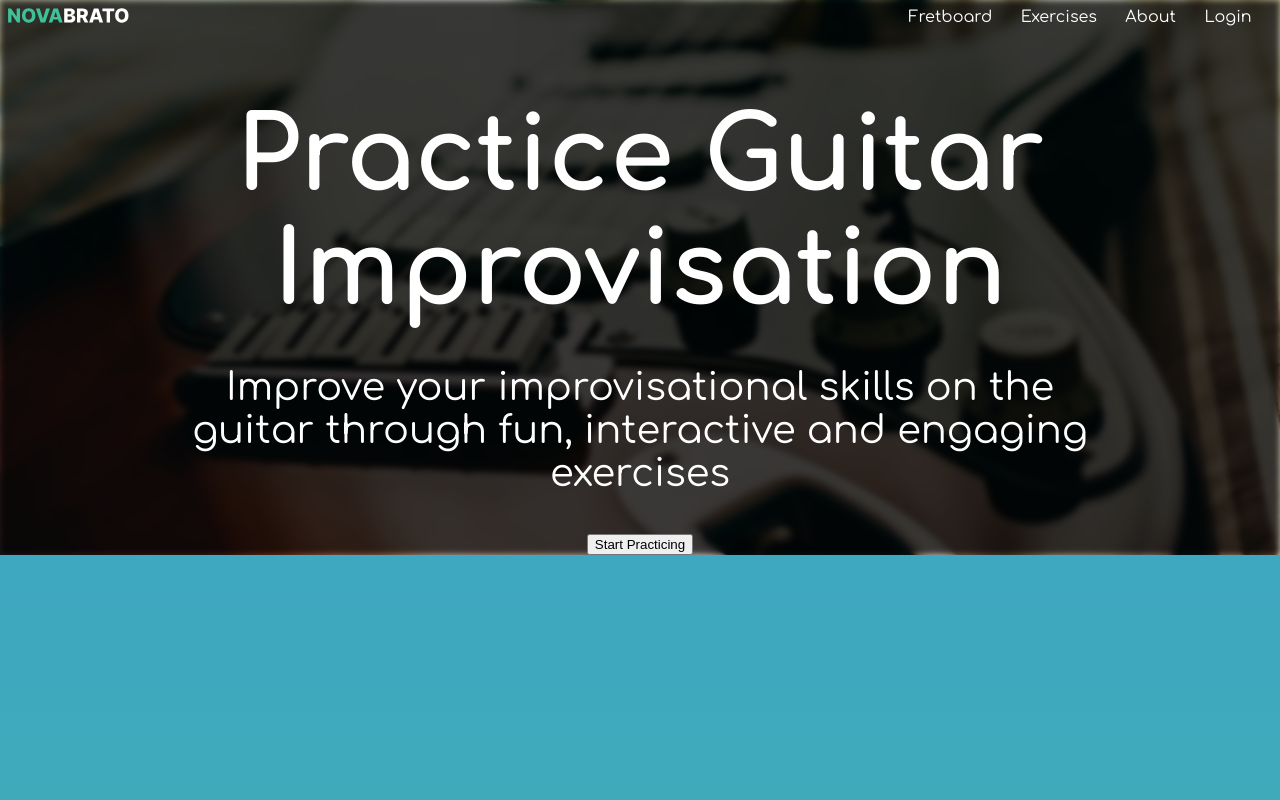
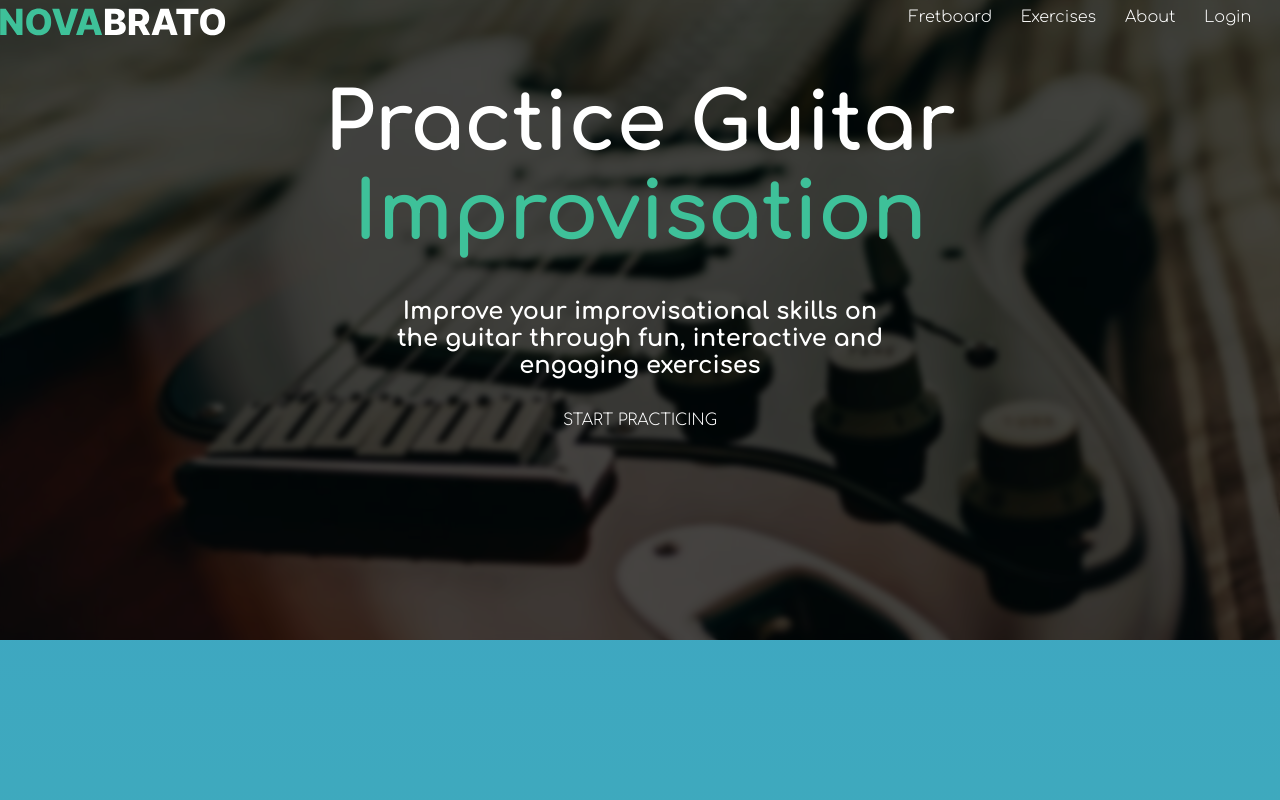
Before and after one commit to NovaSharx/Novabrato-Outdated-, a plain HTML site: page index.html in a window 1280 px wide. Shown: the top 800 px of the page. Drawn offline with Linux system fonts and the light colour scheme.

Commit message:
Improved the HTML layout and CSS styling

```diff
--- a/css/styles.css
+++ b/css/styles.css
@@ -7,17 +7,12 @@ body {
     margin: 0;
     color: white;
     font-family: 'Comfortaa';
+    font-weight: 100;
 }
 
 header {
-    overflow-x: hidden;
     position: absolute;
-    z-index: 1;
-}
-
-header a {
-    text-decoration: none;
-    color: white;
+    z-index: 3;
 }
 
 #header-content {
@@ -25,60 +20,103 @@ header a {
     padding: 8px 0px;
     width: 100vw;
     justify-content: space-between;
-    /* backdrop-filter: blur(100px); */
-}
-
-#header-logo {
-    padding: 0px 8px;
-    font-size: 8px;
-    height: 15px;
-    width: auto;
 }
 
 #main-navigation {
     display: flex;
     justify-content: space-evenly;
     width: 400px;
+    overflow-x: hidden;
 }
 
-#hero-banner {
+.nav-link {
+    text-decoration: none;
+    color: white;
+}
+.nav-link:hover {
+    text-decoration: underline;
+    text-decoration-thickness: 3px;
+    color: #3EC199;
+}
+
+main {
+    width: 100%;
+    min-height: 3000px;
+    background: rgb(62, 193, 153);
+    background: linear-gradient(0deg, rgba(62, 193, 153, 1) 0%, rgba(62, 167, 193, 1) 80%);
+}
+
+#guitar-overlay {
+    position: absolute;
+    width: 100%;
+    height: 100vmax;
+    display: flex;
+    z-index: 3;
+}
+
+#hero-section {
     background-image: url('/Inspiration/guitar-music-strings-bass-guitar-wallpaper-preview.jpg');
     background-size: cover;
     background-repeat: no-repeat;
-    background-position: center center;
+    background-position: center 20%;
+    height: 80vh;
+}
+
+#hero-section::before {
+    position: absolute;
+    background-color: rgba(0, 0, 0, 0.7);
+    backdrop-filter: blur(3px);
+    width: 100%;
+    height: 80vh;
+    content: '';
 }
 
 #headline-content {
-    backdrop-filter: blur(3px) brightness(25%);
-    padding: 100px 50px 0px 50px;
+    position:absolute;
+    z-index: 2;
+    height: 80vh;
+    width: 100vw;
+    text-align: center;
+    overflow: hidden;
 }
 
-#headline h1 {
-    margin: 0;
-    font-size: 8vw;
-    text-align: center;
+#headline {
+    margin-top: 1em;
+    margin-bottom: 0.5em;;
+    font-size: 5em;
+}
+
+#headline span {
+    color: #3EC199;
 }
 
 #sub-headline {
-    padding: 0px 10vw;
-    font-size: 3vw;
-    text-align: center;
+    max-width: 500px;
+    margin: auto;
 }
 
 #call-to-action {
-    text-align: center;
+    margin: 2em auto;
 }
 
-main {
-    width: 100vw;
-    min-height: 1600px;
-    background: rgb(62, 193, 153);
-    background: linear-gradient(0deg, rgba(62, 193, 153, 1) 0%, rgba(62, 167, 193, 1) 100%);
+#launch-practice {
+    text-decoration: none;
+    color: white;
+}
+
+#main-content {
+    padding-top: 15em;
+}
+
+#virtual-fretboard-container {
+    margin: 2.5em;
+    height: 1400px;
+    background-color: rgba(0, 0, 0, 0.8);
+    border-radius: 50px
 }
 
 footer {
+    padding: 1em;
     color: white;
     background-color: black;
 }
-
-@media (max-width: 800px) {}
--- a/index.html
+++ b/index.html
@@ -14,42 +14,61 @@
 </head>
 
 <body>
+
     <header>
         <div id="header-content">
+            <div id="home-logo">
                 <a href="./index.html">
-                <img src="./Assets/SVGs/NOVABRATO Logo.svg" alt="Novabrato Logo" id="header-logo">
+                    <img id="header-logo" src="./Assets/SVGs/NOVABRATO Logo.svg" alt="Novabrato Logo">
                 </a>
+            </div>
             <div id="main-navigation">
-                <a href="">Fretboard</a>
-                <a href="">Exercises</a>
-                <a href="">About</a>
-                <a href="">Login</a>
+                <a class="nav-link" href="">Fretboard</a>
+                <a class="nav-link" href="">Exercises</a>
+                <a class="nav-link" href="">About</a>
+                <a class="nav-link" href="">Login</a>
             </div>
         </div>
     </header>
-    <div id="hero-banner">
+
+    <main>
+
+        <!-- <div id="guitar-overlay">
+            <img id="guitar-opening" src="./Assets/SVGs/Guitar_Opening.svg" alt="">
+            <img id="guitar-strings" src="./Assets/SVGs/Strings.svg" alt="">
+        </div> -->
+
+        <div id="hero-section">
             <div id="headline-content">
-            <div id="headline">
-                <h1>Practice Guitar Improvisation</h1>
+                <div>
+                    <h1 id="headline">Practice Guitar <br> <span>Improvisation</span></h1>
                 </div>
-            <div id="sub-headline">
-                <p>Improve your improvisational skills on the guitar through fun, interactive and engaging exercises
-                </p>
+                <div>
+                    <h2 id="sub-headline">
+                        Improve your improvisational skills on the guitar through fun, interactive and engaging
+                        exercises
+                    </h2>
                 </div>
                 <div id="call-to-action">
-                <button>Start Practicing</button>
+                    <a id="launch-practice" href="">START PRACTICING</a>
                 </div>
             </div>
         </div>
-    <main>
+        <div id="main-content">
             <div id="virtual-fretboard-container">
+                <div id="virtual-fretboard-window">
 
                 </div>
+            </div>
+        </div>
     </main>
+
     <footer>
-        Visit my linkedIn
+        Visit my LinkedIn
     </footer>
+
     <script src="./js/index.js"></script>
+
 </body>
 
 </html>
```
Also changed, not shown: Assets/Guitar_Opening.png (added), Assets/SVGs/Guitar_Opening.svg (added), Assets/SVGs/Strings.svg (added), Assets/Strings.png (added). Lines whose indentation alone changed are shown as unchanged.
